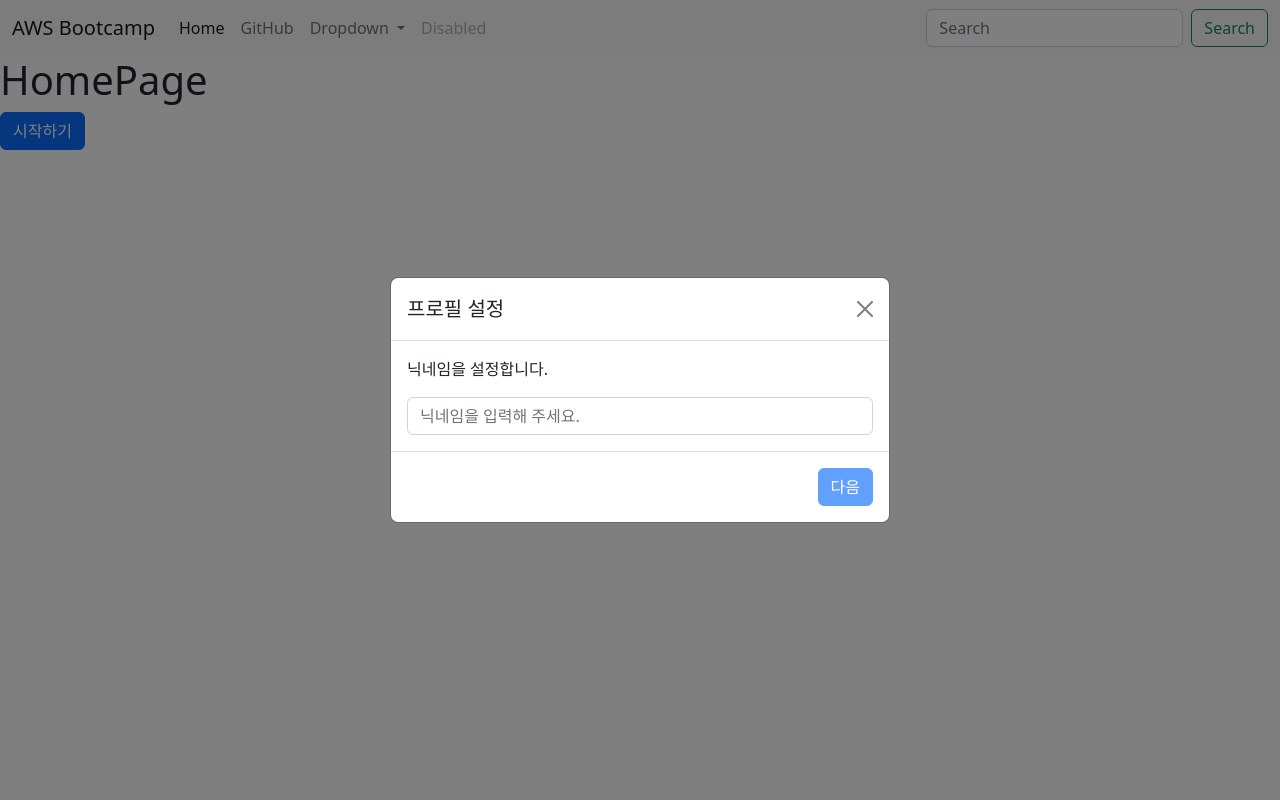
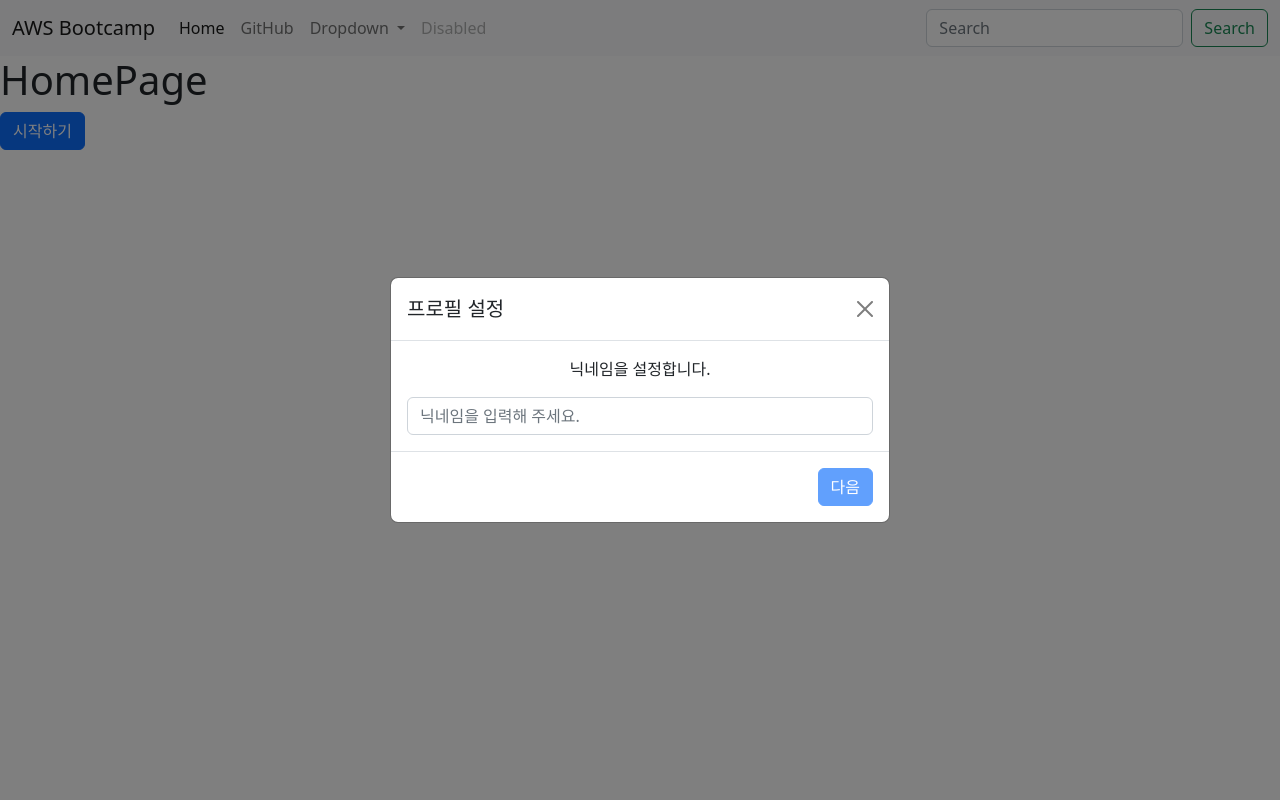
Before and after one commit to yeseong31/aws-cloud-bootcamp, a Django app: page / in a window 1280 px wide, after a click on "시작하기". Run offline with Django 4.2, Linux system fonts and the light colour scheme; tables that the repository leaves empty hold one stand-in row (values such as "Sample post").

Commit message:
chore: 모달 설명문 중앙 정렬

```diff
--- a/templates/home.html
+++ b/templates/home.html
@@ -17,7 +17,7 @@
         </div>
         <div class="modal-body">
           <!-- Modal: Profile -->
-          <p class="card-text">닉네임을 설정합니다.</p>
+          <p class="card-text" style="text-align: center">닉네임을 설정합니다.</p>
           <div style="display:flex; flex-direction: row; align-items: center; margin-top: 10px">
             <label for="nickname"></label>
             <input id="setNickname" name="setNickname" type="text"
@@ -43,7 +43,11 @@
           <button type="button" class="btn-close" data-bs-dismiss="modal" aria-label="Close"></button>
         </div>
         <div class="modal-body">
-          <p class="card-text">입장하고자 하는 방을 선택해 주세요.</p>
+          {% if room_list %}
+            <p class="card-text" style="text-align: center">입장하고자 하는 방을 선택해 주세요.</p>
+          {% else %}
+            <p class="card-text" style="text-align: center">현재 등록된 방이 없습니다.</p>
+          {% endif %}
           <div class="album">
             <div class="container">
               <div class="row row-cols-2 row-cols-sm-2 row-cols-md-2 row-cols-lg-3 g-3">
@@ -61,16 +65,6 @@
                       </div>
                     </div>
                   {% endfor %}
-                {% else %}
-                  <div class="col">
-                    <div class="card shadow-sm text-right">
-                      <div class="card-body">
-                        <p class="card-text">1번 방</p>
-                        <small class="text-muted">X명 참가 중</small>
-                        <a href="#" class="btn btn-outline-dark btn-sm" style="float: right">입장</a>
-                      </div>
-                    </div>
-                  </div>
                 {% endif %}
               </div>
             </div>
@@ -99,7 +93,7 @@
         </div>
         <div class="modal-body">
           <!-- Modal: Create Room -->
-          <p class="card-text">새로운 방을 생성합니다.</p>
+          <p class="card-text" style="text-align: center">새로운 방을 생성합니다.</p>
           <div style="align-items: center; margin-top: 10px">
             <input id="setNickname2" name="setNickname2" type="text" class="form-control" disabled>
           </div>
@@ -131,7 +125,7 @@
         </div>
         <div class="modal-body">
           <!-- Modal: Profile -->
-          <p class="card-text">닉네임을 변경합니다.</p>
+          <p class="card-text" style="text-align: center">닉네임을 변경합니다.</p>
           <div style="display:flex; flex-direction: row; align-items: center; margin-top: 10px">
             <label for="changeNickname"></label>
             <input id="changeNickname" name="changeNickname" type="text"
```
